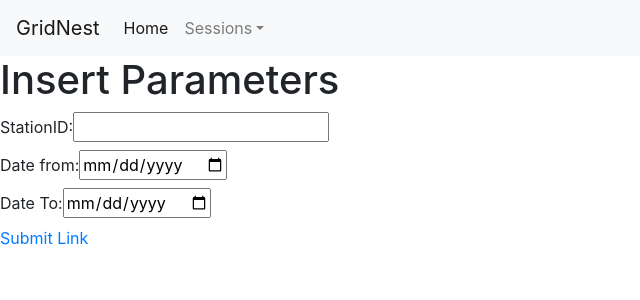
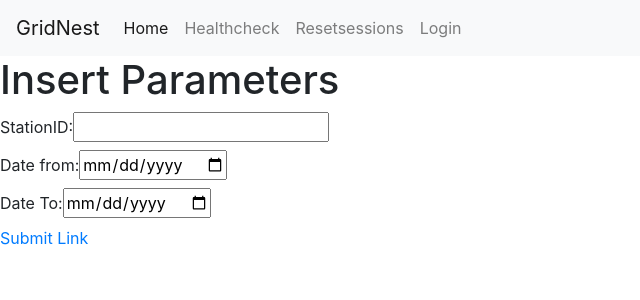
Before and after one commit to KosPsych/GridNest, a React (Create React App) app in the folder Front-End/: page /evcharge/api/SessionsPerStation in a window 1280 px wide. Shown: the top 300 px of the page, without its empty margins (0-640 px from the left). Built offline with nearby package versions, Linux system fonts and the light colour scheme.

Commit message:
added https,authentication

```diff
--- a/Front-End/src/components/Form.jsx
+++ b/Front-End/src/components/Form.jsx
@@ -22,7 +22,7 @@ class Form extends Component {
           <React.Fragment>
            <h1>Insert Parameters</h1>
            <div>
-             <form onSubmit={this.handleSubmit}>
+             <form>
                 <div>
                  <label>
                   {this.props.CID}:
--- a/Front-End/src/components/SessionsPerEV.jsx
+++ b/Front-End/src/components/SessionsPerEV.jsx
@@ -12,7 +12,7 @@ class SessionsPerEV extends Component {
 
       async componentDidMount(){
 
-        const {data: Sessions}= await axios.get("http://localhost:8765/evcharge/api/SessionsPerEV/"+this.props.match.params.VehicleID+"/"+this.props.match.params.datefrom+"/"+this.props.match.params.dateto);
+        const {data: Sessions}= await axios.get("https://localhost:8765/evcharge/api/SessionsPerEV/"+this.props.match.params.VehicleID+"/"+this.props.match.params.datefrom+"/"+this.props.match.params.dateto);
         this.state.second_render=true
         this.setState({Sessions})
 
@@ -21,26 +21,16 @@ class SessionsPerEV extends Component {
        render() {
 
         if(this.state.second_render){
-
-
           return (
-
-
-
-
            <React.Fragment>
              <ul>
-
               <li>VehicleID : {this.props.match.params.VehicleID}</li>
               <li>RequestTimestamp : {this.state.Sessions.RequestTimestamp }</li>
               <li>PeriodFrom : {this.state.Sessions.PeriodFrom}</li>
               <li>PeriodTo : {this.state.Sessions.PeriodTo}</li>
               <li>TotalEnergyConsumed : {this.state.Sessions.TotalEnergyConsumed}</li>
               <li>NumberOfVisitedPoints : {this.state.Sessions.NumberOfVisitedPoints}</li>
-
               <li>NumberOfChargingSessions : {this.state.Sessions.NumberOfChargingSessions}</li>
-
-
              </ul>
 
              <Table striped bordered hover>
@@ -70,16 +60,11 @@ class SessionsPerEV extends Component {
                 </tbody>
              </Table>
            </React.Fragment>
-
-
-
          );
-
         }
         else{
              return <h1>Waiting Server...</h1>
             }
-    }
-}
+    }}
 
 export default SessionsPerEV;
--- a/Front-End/src/components/SessionsPerProvider.jsx
+++ b/Front-End/src/components/SessionsPerProvider.jsx
@@ -10,7 +10,7 @@ import Table from 'react-bootstrap/Table'
 
        async componentDidMount(){
 
-        const {data: Sessions}= await axios.get("http://localhost:8765/evcharge/api/SessionsPerProvider/"+this.props.match.params.ProviderID+"/"+this.props.match.params.datefrom+"/"+this.props.match.params.dateto);
+        const {data: Sessions}= await axios.get("https://localhost:8765/evcharge/api/SessionsPerProvider/"+this.props.match.params.ProviderID+"/"+this.props.match.params.datefrom+"/"+this.props.match.params.dateto);
         this.state.second_render=true
         this.setState({Sessions})
 
--- a/Front-End/src/components/SessionsPerStation.jsx
+++ b/Front-End/src/components/SessionsPerStation.jsx
@@ -10,7 +10,18 @@ import Table from 'react-bootstrap/Table'
 
        async componentDidMount(){
 
-        const {data: Sessions}= await axios.get("http://localhost:8765/evcharge/api/SessionsPerStation/"+this.props.match.params.stationID+"/"+this.props.match.params.datefrom+"/"+this.props.match.params.dateto);
+        let config = {
+          headers: {
+            'Content-Type': 'application/x-www-form-urlencoded',
+            'x-observatory-auth': localStorage.getItem("token")
+          }
+        }
+        const {data: Sessions}= await axios.get(
+          "https://localhost:8765/evcharge/api/SessionsPerStation/"
+          +this.props.match.params.stationID+"/"+this.props.match.params.datefrom+"/"
+          +this.props.match.params.dateto , config);
+
+
         this.state.second_render=true
         this.setState({Sessions})
 
--- a/Front-End/src/components/navbar.jsx
+++ b/Front-End/src/components/navbar.jsx
@@ -1,7 +1,7 @@
 import React from 'react';
 import {Link ,NavLink} from "react-router-dom";
 
-const NavBar = () => {
+const NavBar = ({ user }) => {
     return  <nav className ="navbar navbar-expand-lg navbar-light bg-light">
     <Link className ="navbar-brand" to="/evcharge/api">GridNest</Link>
     <button className ="navbar-toggler" type="button" data-toggle="collapse" data-target="/navbarNav" aria-controls="navbarNav" aria-expanded="false" aria-label="Toggle navigation">
@@ -15,18 +15,35 @@ const NavBar = () => {
 
 
 
-        <li className ="nav-item dropdown">
+        {user && <li className ="nav-item dropdown">
         <Link className ="nav-link dropdown-toggle" to="/evcharge/api" id="navbarDropdown" role="button" data-toggle="dropdown" aria-haspopup="true" aria-expanded="false">
           Sessions
         </Link>
-        <div className ="dropdown-menu" aria-labelledby="navbarDropdown">
+          <div className ="dropdown-menu" aria-labelledby="navbarDropdown">
           <Link className ="dropdown-item" to="/evcharge/api/SessionsPerPoint">SessionsPerPoint</Link>
           <Link className ="dropdown-item" to="/evcharge/api/SessionsPerStation">SessionsPerStation</Link>
           <Link className ="dropdown-item" to="/evcharge/api/SessionsPerEV">SessionsPerEV</Link>
           <Link className ="dropdown-item" to="/evcharge/api/SessionsPerProvider">SessionsPerProvider</Link>
           </div>
+      </li> }
+      <li className ="nav-item ">
+          <NavLink className ="nav-link" to="/evcharge/api/admin/healthcheck">Healthcheck <span className ="sr-only">(current)</span></NavLink>
+      </li>
+      <li className ="nav-item ">
+          <NavLink className ="nav-link" to="/evcharge/api/admin/resetsessions">Resetsessions<span className ="sr-only">(current)</span></NavLink>
       </li>
 
+      {!user && <li className ="nav-item ">
+          <NavLink className ="nav-link" to="/evcharge/api/login">Login <span className ="sr-only">(current)</span></NavLink>
+      </li>}
+      {user && <li className ="nav-item ">
+
+          <NavLink className ="nav-link" to="/evcharge/api/">{user.Username}<span className ="sr-only">(current)</span></NavLink>
+      </li>}
+
+      {user &&<li className ="nav-item ">
+          <NavLink className ="nav-link" to="/evcharge/api/logout">Logout <span className ="sr-only">(current)</span></NavLink>
+      </li> }
       </ul>
     </div>
   </nav> ;
```
Also changed, not shown: Front-End/src/components/mainpage.jsx (+6 -1 lines). Lines whose indentation alone changed are shown as unchanged.
